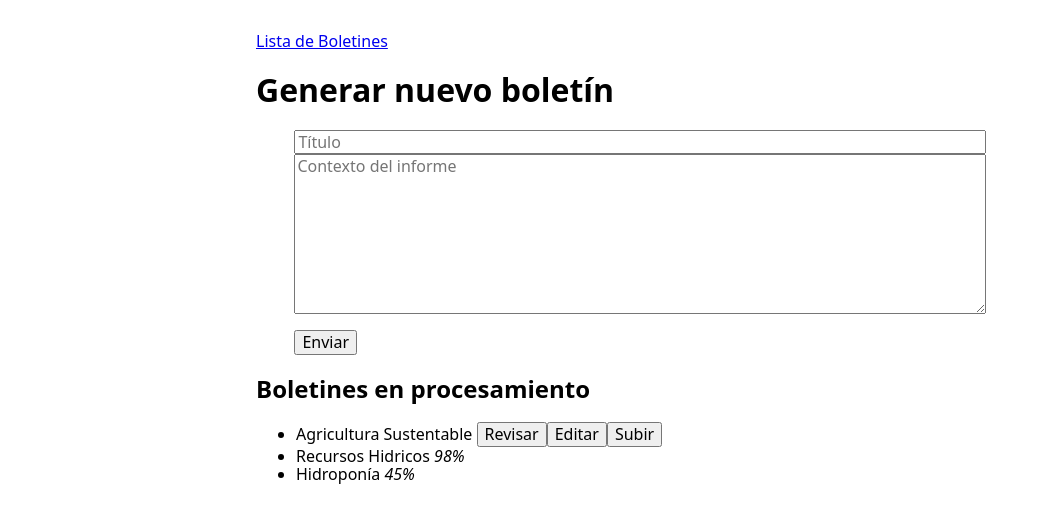
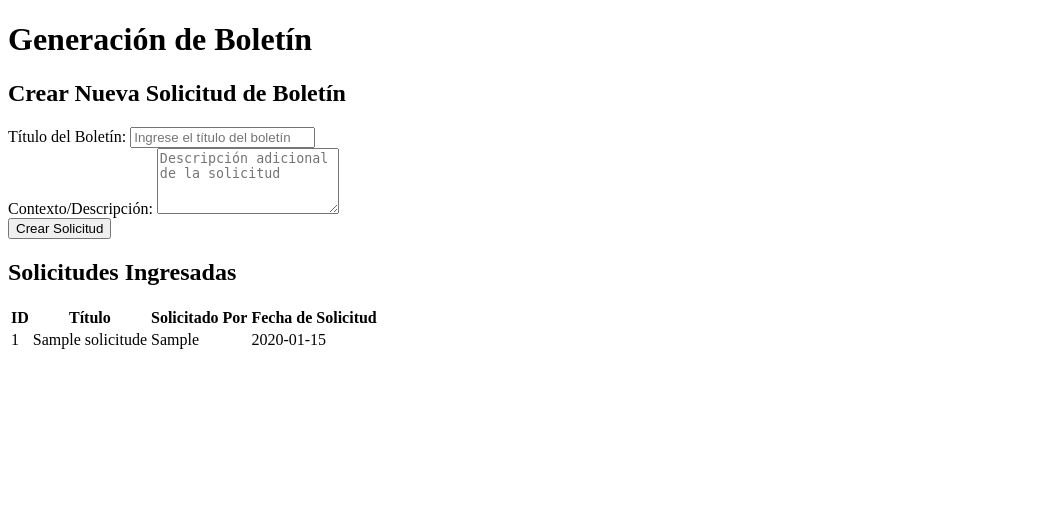
Before and after one commit to siroale/GRUPO20-2025-PROYINF, a PHP site: page /php/generar.php in a window 1280 px wide. Shown: the top 523 px of the page, without its empty margins (0-1041 px from the left). Run offline with PHP 8.4, Linux system fonts and the light colour scheme; tables that the repository leaves empty hold one stand-in row (values such as "Sample post"); some libraries are stand-ins or nearby versions.

Commit message:
Generación y display de cola de solicitudes

```diff
--- a/src/php/generar.php
+++ b/src/php/generar.php
@@ -1,35 +1,76 @@
+<?php
+require 'includes/dbinc.php';
+
+try {
+    // Preparar la consulta para solicitudes
+    $sql = "SELECT * FROM solicitudes ORDER BY fecha_solicitud";
+    $stmt = $conn->prepare($sql);
+
+    // Ejecutar la consulta
+    $stmt->execute();
+
+    // Obtener los resultados
+    $solicitudes = $stmt->fetchAll(PDO::FETCH_ASSOC);
+} catch(PDOException $e) {
+    // Manejar errores de consulta
+    $solicitudes = [];
+    error_log("Error al recuperar solicitudes: " . $e->getMessage());
+}
+?>
+
 <!DOCTYPE html>
-<html lang="en">
+<html lang="es">
+<head>
+    <meta charset="UTF-8">
+    <title>Generación de Boletín</title>
+    <style>
+        /* Estilos anteriores */
+    </style>
+</head>
+<body>
+    <h1>Generación de Boletín</h1>
 
-<head>
+    <!-- Formulario de Creación de Boletín -->
+    <form action="procesar.php" method="POST">
+        <h2>Crear Nueva Solicitud de Boletín</h2>
+        <div>
+            <label for="titulo">Título del Boletín:</label>
+            <input type="text" id="titulo" name="titulo" required placeholder="Ingrese el título del boletín">
+        </div>
+        <div>
+            <label for="contexto">Contexto/Descripción:</label>
+            <textarea id="contexto" name="contexto" rows="4" placeholder="Descripción adicional de la solicitud"></textarea>
+        </div>
+        <button type="submit">Crear Solicitud</button>
+    </form>
 
-<meta charset="UTF-8" />
-<title>Generar Nuevo Boletin</title>
-<meta name="viewport" content="width=device-width,initial-scale=1" />
-<meta name="description" content="" />
-<link href="https://cdn.jsdelivr.net/npm/modern-normalize@v3.0.1/modern-normalize.min.css" rel="stylesheet">
-<link rel="stylesheet" type="text/css" href="../css/generar.css" />
-<link rel="icon" href="favicon.png">
-
-</head>
-
-<body>
-
-<a href="./boletines.php">Lista de Boletines</a>
-<h1>Generar nuevo boletín</h1>
-	<form action="procesar.php" method="POST">
-        <input type="text" name="titulo" placeholder="Título">
-        <textarea name="contexto" placeholder="Contexto del informe"></textarea>
-        <button type="submit">Enviar</button>
-    </form>
-<h2>Boletines en procesamiento</h2>
-<ul>
-	<li>Agricultura Sustentable <span><button>Revisar</button><button>Editar</button><button>Subir</button></span></li>
-	<li>Recursos Hidricos <i>98%</i></li>
-	<li>Hidroponía <i>45%</i></li>
-</ul>
-<script src="../js/generar.js"></script>
-
+    <!-- Tabla de Solicitudes Existentes -->
+    <h2>Solicitudes Ingresadas</h2>
+    <table>
+        <thead>
+            <tr>
+                <th>ID</th>
+                <th>Título</th>
+                <th>Solicitado Por</th>
+                <th>Fecha de Solicitud</th>
+            </tr>
+        </thead>
+        <tbody>
+            <?php if (empty($solicitudes)): ?>
+                <tr>
+                    <td colspan="4" style="text-align: center;">No hay solicitudes registradas</td>
+                </tr>
+            <?php else: ?>
+                <?php foreach ($solicitudes as $solicitud): ?>
+                    <tr>
+                        <td><?php echo htmlspecialchars($solicitud['id_solicitud']); ?></td>
+                        <td><?php echo htmlspecialchars($solicitud['titulo']); ?></td>
+                        <td><?php echo htmlspecialchars($solicitud['solicitado_por']); ?></td>
+                        <td><?php echo htmlspecialchars($solicitud['fecha_solicitud']); ?></td>
+                    </tr>
+                <?php endforeach; ?>
+            <?php endif; ?>
+        </tbody>
+    </table>
 </body>
-
 </html>
```
Also changed, not shown: boletinesDB.sql (+12 -0 lines), src/php/procesar.php (+49 -14 lines).
